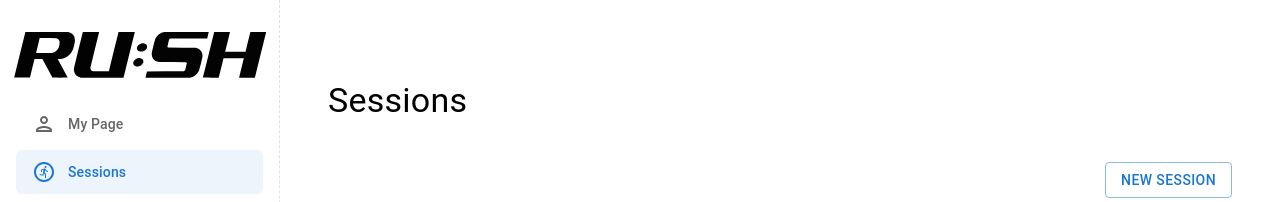
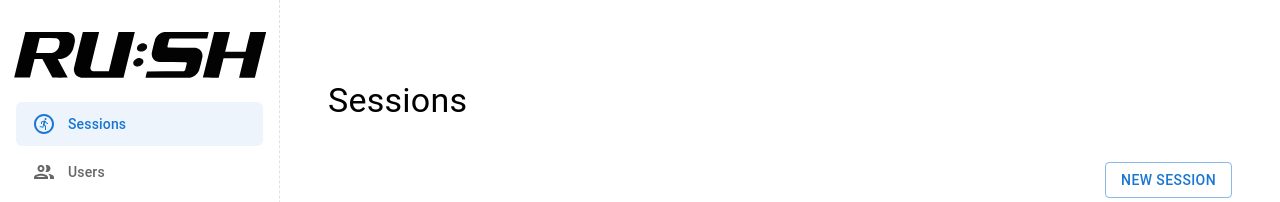
Before and after one commit to Gonnnnn/RUSH, a React (Vite) app in the folder ui/: page /sessions in a window 1280 px wide. Shown: the top 202 px of the page. Built offline with nearby package versions, Linux system fonts and the light colour scheme; no server answers.

Commit message:
Show MyPage navigation to authenticated user only and show snackbars when buttons fail

```diff
--- a/ui/src/BottomNavigation.tsx
+++ b/ui/src/BottomNavigation.tsx
@@ -1,10 +1,13 @@
 import { NavLink } from 'react-router-dom';
 import { GroupOutlined, PersonOutlined, RunCircleOutlined } from '@mui/icons-material';
 import { Box, ListItemButton, Stack } from '@mui/material';
+import { useAuth } from './AuthContext';
 
 export const BOTTOM_NAV_HEIGHT = 56;
 
-const BottomNavigation = () => (
+const BottomNavigation = () => {
+  const { authenticated } = useAuth();
+  return (
     <Box
       sx={{
         position: 'fixed',
@@ -20,11 +23,12 @@ const BottomNavigation = () => (
         px: 2,
       }}
     >
-    <NavigationItem title="My Page" path="/me" icon={<PersonOutlined />} />
+      {authenticated ?? <NavigationItem title="My Page" path="/me" icon={<PersonOutlined />} />}
       <NavigationItem title="Sessions" path="/sessions" icon={<RunCircleOutlined />} />
       <NavigationItem title="Users" path="/users" icon={<GroupOutlined />} />
     </Box>
   );
+};
 
 const NavigationItem = ({ title, path, icon }: { title: string; path: string; icon: JSX.Element }) => (
   <ListItemButton
--- a/ui/src/SessionCreate.tsx
+++ b/ui/src/SessionCreate.tsx
@@ -9,7 +9,7 @@ import { createSession } from './client/http';
 
 const SessionCreate = () => {
   const navigate = useNavigate();
-  const { showWarning } = useSnackbar();
+  const { showWarning, showError } = useSnackbar();
   const [name, setName] = useState('');
   const [description, setDescription] = useState('');
   const [startsAt, setStartsAt] = useState(dayjs());
@@ -24,6 +24,8 @@ const SessionCreate = () => {
     } catch (error: unknown) {
       if (error instanceof AxiosError && error.response?.status === 401) {
         showWarning('Session creation is restricted to authenticated users');
+      } else {
+        showError('Failed to create a form. Contact the administrator.');
       }
     }
   };
--- a/ui/src/SessionDetail.tsx
+++ b/ui/src/SessionDetail.tsx
@@ -1,12 +1,15 @@
 import { useEffect, useRef, useState } from 'react';
 import { useNavigate, useParams } from 'react-router-dom';
 import { Container, Typography, Paper, Box, Button, CircularProgress } from '@mui/material';
+import { AxiosError } from 'axios';
 import { QRCodeCanvas } from 'qrcode.react';
+import { useSnackbar } from './SnackbarContex';
 import { Session, createSessionForm, getSession } from './client/http';
 import toYYYY년MM월DD일HH시MM분 from './common/date';
 
 const SessionDetail = () => {
   const navigate = useNavigate();
+  const { showWarning, showError } = useSnackbar();
   const { id } = useParams();
   const [session, setSession] = useState<Session>();
   const [isLoading, setIsLoading] = useState(false);
@@ -45,8 +48,12 @@ const SessionDetail = () => {
       setIsCreatingForm(true);
       await createSessionForm(id);
       setSession(await getSession(id));
-    } catch (error) {
-      console.error(error);
+    } catch (error: unknown) {
+      if (error instanceof AxiosError && error.response?.status === 401) {
+        showWarning('Form creation is restricted to authenticated users');
+      } else {
+        showError('Failed to create a form. Contact the administrator.');
+      }
     } finally {
       setIsCreatingForm(false);
     }
--- a/ui/src/Sidebar.tsx
+++ b/ui/src/Sidebar.tsx
@@ -40,7 +40,7 @@ const Sidebar = () => {
       </Box>
 
       <Stack>
-        <Navigation title="My Page" path="/me" icon={<PersonOutlined />} />
+        {authenticated ?? <Navigation title="My Page" path="/me" icon={<PersonOutlined />} />}
         <Navigation title="Sessions" path="/sessions" icon={<RunCircleOutlined />} />
         <Navigation title="Users" path="/users" icon={<GroupOutlined />} />
       </Stack>
```
Lines whose indentation alone changed are shown as unchanged.
